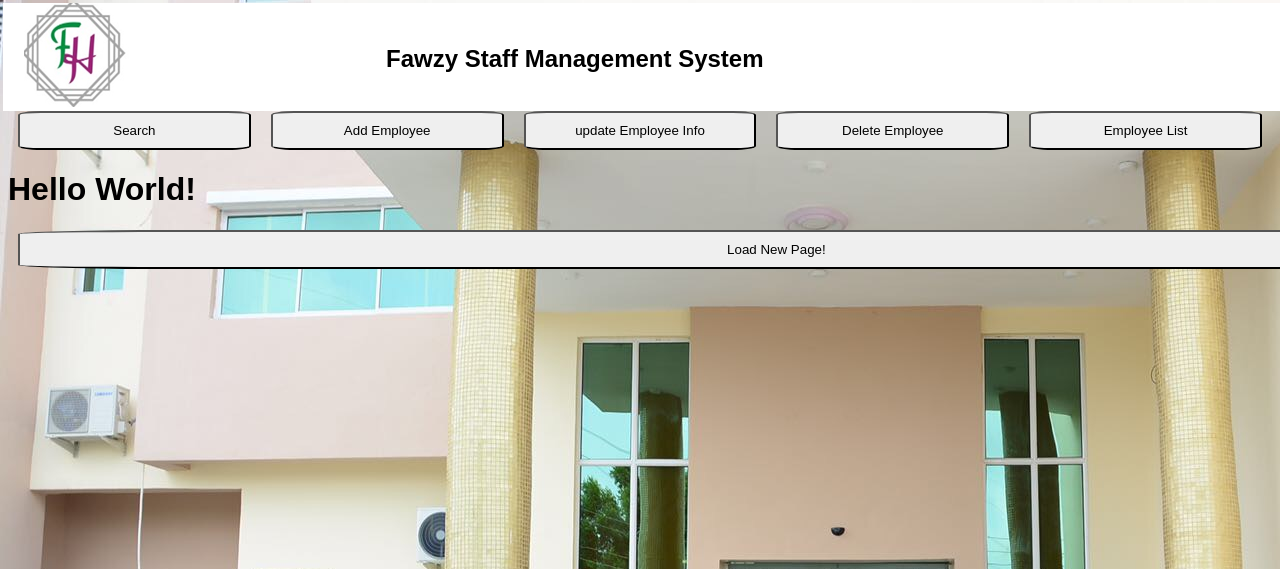
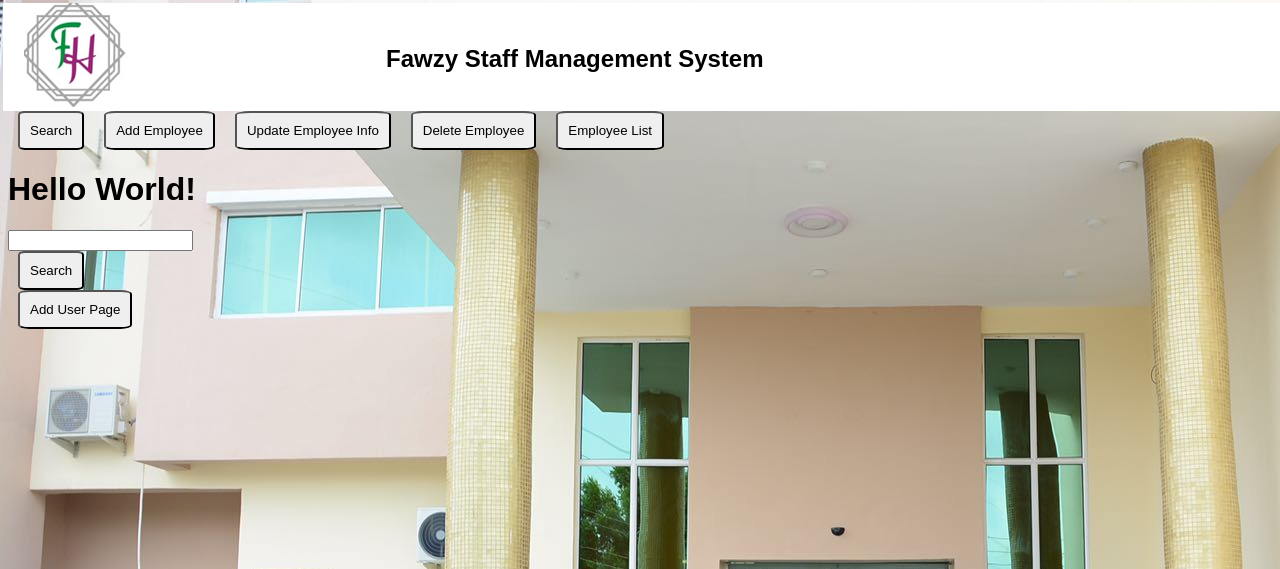
Before and after one commit to FearGod12/Fawzy-staff-management, a PHP site: page / in a window 1280 px wide; the page is wider, and only the part inside the window is pictured. Shown: the top 569 px of that part. Run offline with PHP 8.4, Linux system fonts and the light colour scheme.

Commit message:
Minor Changes

```diff
--- a/__home.php
+++ b/__home.php
@@ -1,10 +1,19 @@
 <h1>
     Hello World!
+    <br>
 </h1>
 
-<a href="./script/main.php?page=__new"><button>Load New Page!</button></a>
+<!-- <a href="./script/main.php?page=__new"><button>Load New Page!</button></a> -->
 <!--
     ``?key=value`` is one way of passing variables through URL
     this method is used for page handling, which will be used by
     the main script to set the session page.
 -->
+
+<!--  -->
+
+<form action="">
+<input type="text"> <br>
+<button>Search</button>
+</form>
+<a href="./script/main.php?page=__user"><button>Add User Page</button></a>
--- a/_nav.php
+++ b/_nav.php
@@ -10,11 +10,10 @@
     <div id="header">
 
         <div class="big_div">
-          <button type="button" id="btn1">Search</button>
-          <button type="button" id="btn4">Add Employee</button>
-          <button type="button" id="btn4">update Employee Info</button>
-          <button type="button" id="btn2">Delete Employee</button>
-          <button type="button" id="btn3">Employee List</button>
-
+          <a href="./script/main.php?page=__home"><button type="button" id="btn1">Search</button></a>
+          <a href="./script/main.php?page=__employee&action=add"><button type="button" id="btn4">Add Employee</button></a>
+          <a href="./script/main.php?page=__employee&action=update"><button type="button" id="btn4">Update Employee Info</button></a>
+          <a href="./script/main.php?page=__employee&action=delete"><button type="button" id="btn4">Delete Employee</button></a>
+          <a href="./script/main.php?page=__employee_list"><button type="button" id="btn4">Employee List</button></a>
         </div>
     </div>
--- a/css/style.css
+++ b/css/style.css
@@ -32,6 +32,5 @@ button {
     padding: 10px;
     margin-left: 10px;
     margin-right: 10px;
-    width: 120%;
     border-radius: 10%;
 }
```
Also changed, not shown: __user.php (added, +12 -0 lines).
